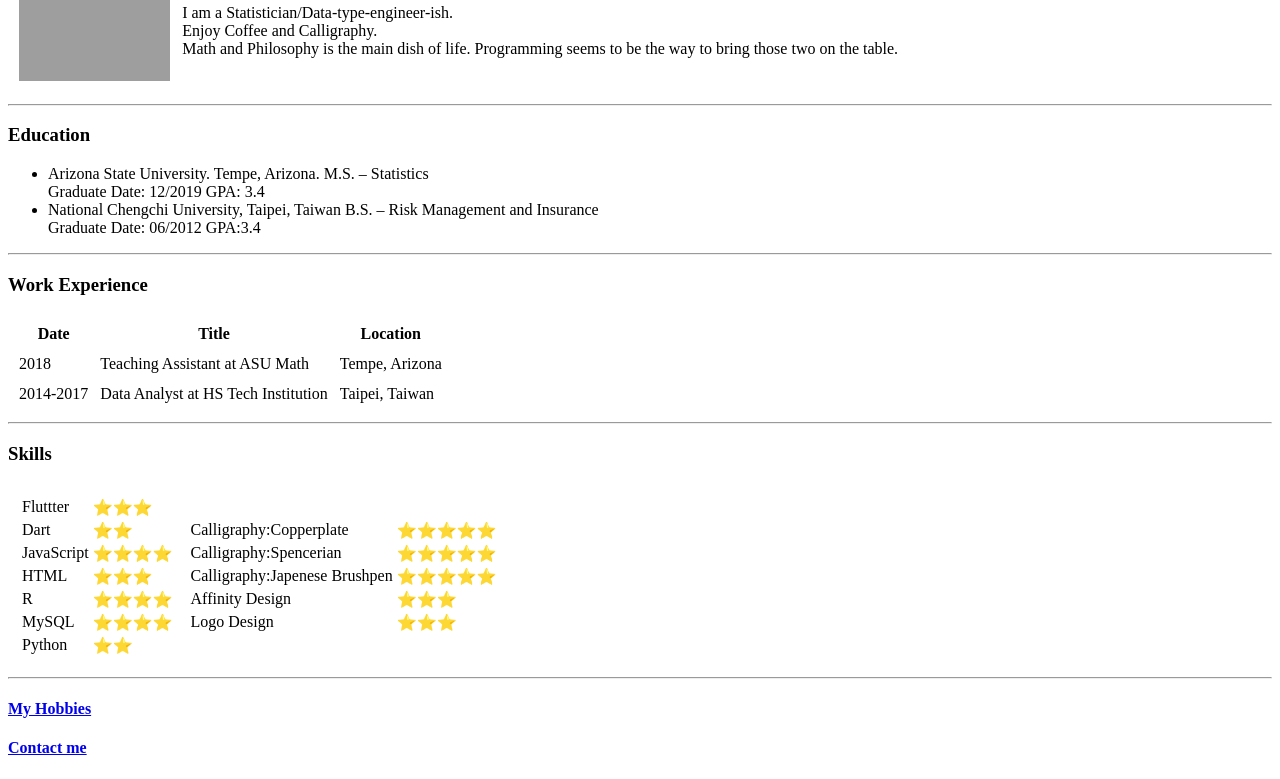
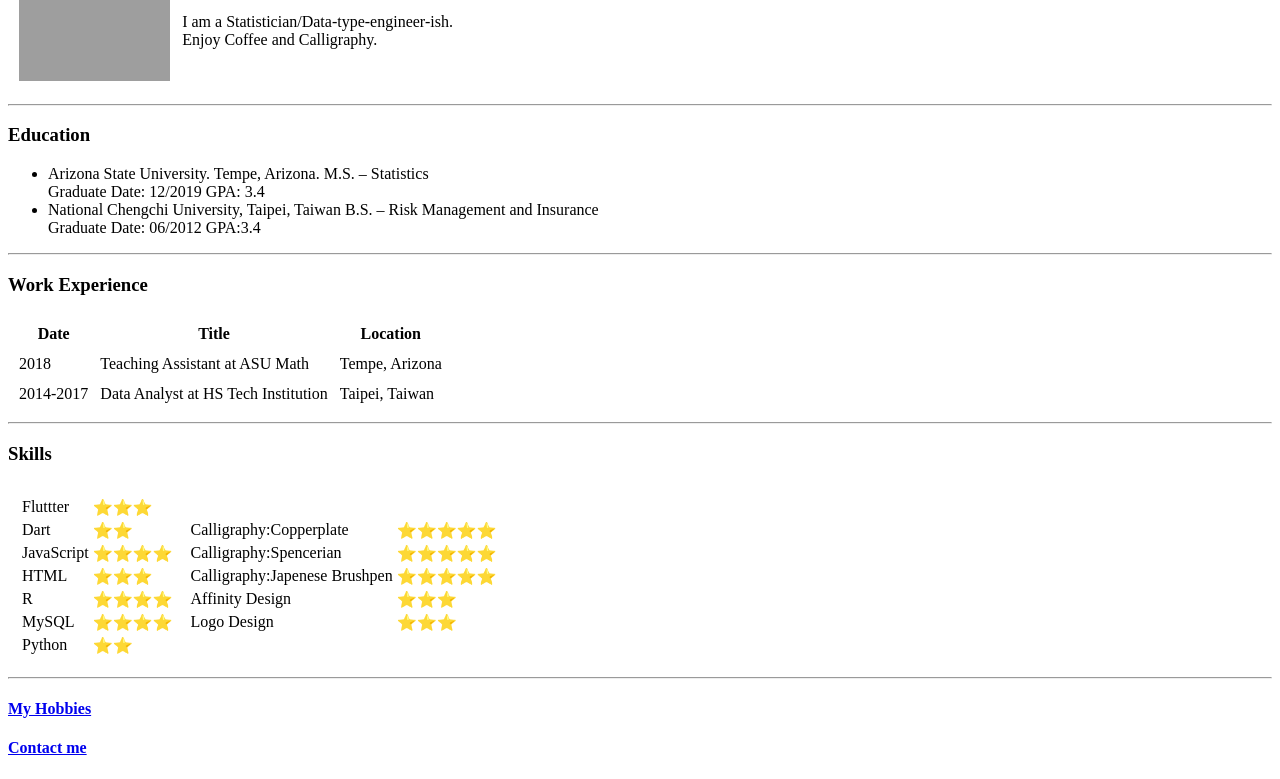
Before and after one commit to boblee217/cv, a plain HTML site: page index.html in a window 1280 px wide. Shown: the part 140-919 px from the top of the page. Drawn offline with Linux system fonts and the light colour scheme; grey boxes are pictures that could not be loaded.

Commit message:
Update index.html

```diff
--- a/index.html
+++ b/index.html
@@ -26,10 +26,8 @@
           </p>
           <p>
             I am a Statistician/Data-type-engineer-ish.<br />
-            Enjoy Coffee and Calligraphy.
-            <br />
-            Math and Philosophy is the main dish of life. Programming seems to
-            be the way to bring those two on the table.
+            Enjoy Coffee and Calligraphy.<br />
+
           </p>
         </td>
       </tr>
```
